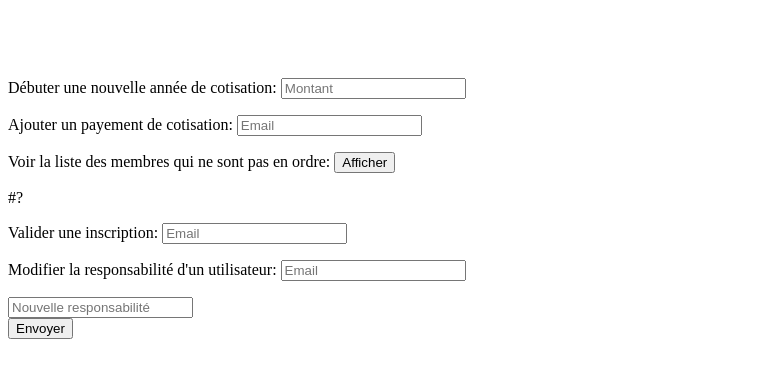
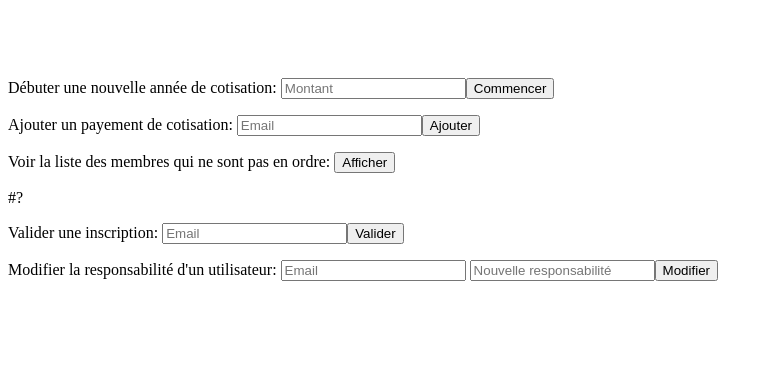
Before and after one commit to AhmadSharifrazi/Projet_web, a PHP site: page /ProjetWeb/Views/Payements.php in a window 1280 px wide. Shown: the top 378 px of the page, without its empty margins (0-773 px from the left). Run offline with PHP 8.4, Linux system fonts and the light colour scheme.

Commit message:
Add files via upload

```diff
--- a/ProjetWeb/Controllers/PayementsController.php
+++ b/ProjetWeb/Controllers/PayementsController.php
@@ -9,7 +9,7 @@ class PayementsController{
 
 	public function run(){
 
-		$this->_db->validate_member('xavier@gmail.com');
+
 		#$this->_db->add_payement('xavier@gmail.com', '2018', '150');
 
 		require_once(CHEMIN_VUES.'Payements.php');
--- a/ProjetWeb/Controllers/SubscriptionController.php
+++ b/ProjetWeb/Controllers/SubscriptionController.php
@@ -9,7 +9,7 @@ class SubscriptionController{
 
 	public function run(){
 
-		$this->_db->add_member("xavierLINET", "Linet", "Xavier", "04584694684", "BE64564645", NULL, "rue des aulnois");
+		#$this->_db->add_member("xavierLINET", "Linet", "Xavier", "04584694684", "BE64564645", NULL, "rue des aulnois");
 		require_once(CHEMIN_VUES.'Subscription.php');
 	}
 }
--- a/ProjetWeb/Index.php
+++ b/ProjetWeb/Index.php
@@ -36,7 +36,7 @@
 			require_once(CHEMIN_CONTROLEURS.'SubscriptionController.php');
 			$controller = new SubscriptionController($db);
 			break;
-		case 'cible':
+		case 'Cible':
 			require_once(CHEMIN_CONTROLEURS.'CibleController.php');
 			$controller = new CibleController($db);
 			break;
--- a/ProjetWeb/Views/Payements.php
+++ b/ProjetWeb/Views/Payements.php
@@ -9,14 +9,14 @@
 	<p></p>
 	<br><br><br>
 
-	<form method="POST" action="index.php?action=cible">
-		<p>Débuter une nouvelle année de cotisation: <input id="champs" type="text" name="newYearPayement" placeholder="Montant"/></p>
-		<p>Ajouter un payement de cotisation: <input id="champs" type="text" name="newMemberInOrder" placeholder="Email" /></p>
+	<form method="POST" action="index.php?action=Cible">
+		<p>Débuter une nouvelle année de cotisation: <input id="champs" type="text" name="newYearPayement" placeholder="Montant"/><input id="submit" type="submit" value="Commencer" /></p>
+		<p>Ajouter un payement de cotisation: <input id="champs" type="text" name="newMemberInOrder" placeholder="Email" /><input id="champs" type="submit" value="Ajouter" /></p>
 		<p>Voir la liste des membres qui ne sont pas en ordre: <input id="champs" type="submit" name="phone" value="Afficher"/></p>  #?
-		<p>Valider une inscription: <input id="champs" type="text" name="newMember" placeholder="Email"/></p>
-		<p>Modifier la responsabilité d'un utilisateur: <input id="champs" type="text" name="newResponsability" placeholder="Email" /></p> <input id="champs" type="text" name="newUserResponsability" placeholder="Nouvelle responsabilité" />
+		<p>Valider une inscription: <input id="champs" type="text" name="newMember" placeholder="Email"/><input id="champs" type="submit" value="Valider" /></p>
+		<p>Modifier la responsabilité d'un utilisateur: <input id="champs" type="text" name="newResponsability" placeholder="Email" />
+		<input id="champs" type="text" name="newUserResponsability" placeholder="Nouvelle responsabilité" /><input id="submit" type="submit" value="Modifier" /></p>
 		<br>
-		<input id="submit" type="submit" value="Envoyer" />
 	</form><br><br>
 </body>
 </html>
--- a/ProjetWeb/Views/cible.php
+++ b/ProjetWeb/Views/cible.php
@@ -7,7 +7,7 @@
 <body>
 
 	<p>Voici le membre que vous venez d'inscrire: .</p>
-	<p><?php echo $email?>
+	<p></p>
 	<p>Voici la liste des évenements:</p>
 
 
```
Also changed, not shown: ProjetWeb/Controllers/CibleController.php (+5 -5 lines), ProjetWeb/Views/Subscription.php (+4 -4 lines).
